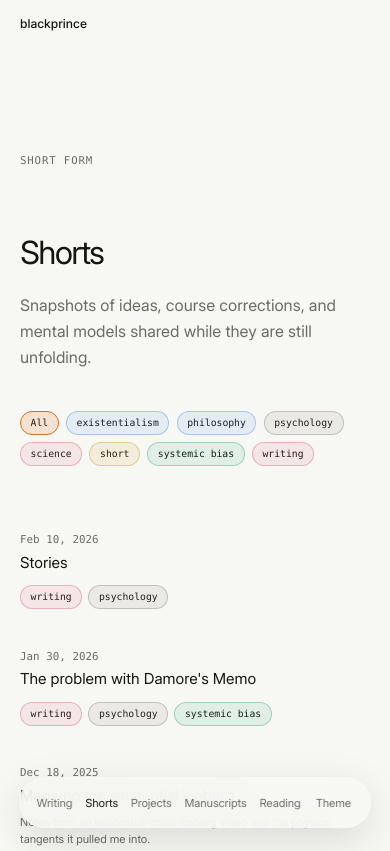
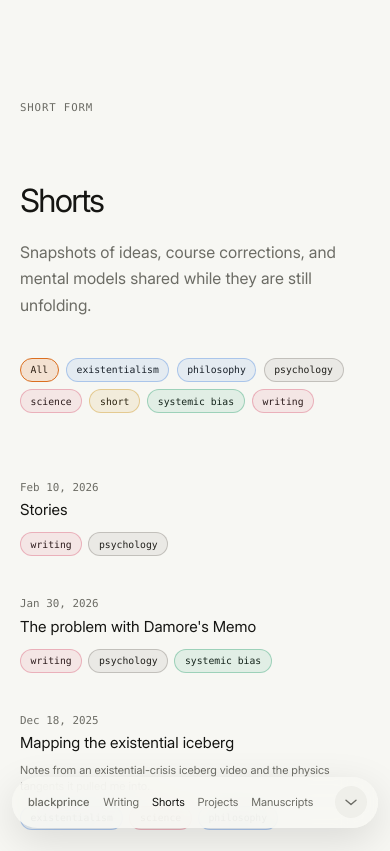
Before and after one commit to blackprince001/blackprince001.github.io, an Astro site: page /shorts in a window 390 px wide. Shown: the top 851 px of the page. Built offline with nearby package versions, Linux system fonts and the light colour scheme; Astro itself is replaced by a stand-in of ours; some packages are replaced by stand-ins of ours.

Commit message:
feat: add responsive collapsing navigation

```diff
--- a/src/layouts/BaseLayout.astro
+++ b/src/layouts/BaseLayout.astro
@@ -49,14 +49,17 @@ const nav = [
   </head>
   <body>
     <a class="skip-link" href="#main-content">Skip to content</a>
-    <header class="site-header">
-      <a class="wordmark" href="/#intro">blackprince</a>
-    </header>
-    <nav class="site-nav" aria-label="Primary navigation">
-      {nav.map(([label, href]) => (
-        <a href={href} aria-current={pathname.startsWith(href) ? "page" : undefined}>{label}</a>
-      ))}
-      <button class="theme-toggle" type="button" aria-label="Toggle color theme">Theme</button>
+    <nav class="site-nav" aria-label="Primary navigation" data-collapsed="false">
+      <a class="site-nav__home" href="/#intro" aria-current={pathname === "/" ? "page" : undefined}>blackprince</a>
+      <div class="site-nav__items" id="primary-navigation-items">
+        {nav.map(([label, href]) => (
+          <a href={href} aria-current={pathname.startsWith(href) ? "page" : undefined}>{label}</a>
+        ))}
+        <button class="theme-toggle" type="button" aria-label="Toggle color theme">Theme</button>
+      </div>
+      <button class="site-nav__toggle" type="button" aria-expanded="true" aria-controls="primary-navigation-items" aria-label="Collapse navigation">
+        <svg aria-hidden="true" viewBox="0 0 16 16" width="16" height="16"><path d="M3 6.25 8 10.5l5-4.25" /></svg>
+      </button>
     </nav>
     <main id="main-content"><slot /></main>
     <footer class="site-footer">
@@ -74,6 +77,27 @@ const nav = [
         root.classList.toggle("dark", next === "dark");
         localStorage.setItem("theme", next);
       });
+
+      const navigation = document.querySelector<HTMLElement>(".site-nav");
+      const navigationToggle = document.querySelector<HTMLButtonElement>(".site-nav__toggle");
+      let scrollEndTimer: number | undefined;
+
+      const setNavigationCollapsed = (collapsed: boolean) => {
+        if (!navigation || !navigationToggle) return;
+        navigation.dataset.collapsed = String(collapsed);
+        navigationToggle.setAttribute("aria-expanded", String(!collapsed));
+        navigationToggle.setAttribute("aria-label", collapsed ? "Expand navigation" : "Collapse navigation");
+      };
+
+      navigationToggle?.addEventListener("click", () => {
+        setNavigationCollapsed(navigation?.dataset.collapsed !== "true");
+      });
+      navigation?.addEventListener("focusin", () => setNavigationCollapsed(false));
+      window.addEventListener("scroll", () => {
+        setNavigationCollapsed(true);
+        window.clearTimeout(scrollEndTimer);
+        scrollEndTimer = window.setTimeout(() => setNavigationCollapsed(false), 180);
+      }, { passive: true });
     </script>
   </body>
 </html>
--- a/src/styles/global.css
+++ b/src/styles/global.css
@@ -122,37 +122,36 @@ button.tag-pill { cursor: pointer; }
   outline-offset: 4px;
 }
 
-.site-header {
-  display: flex;
-  align-items: center;
-  max-width: 80rem;
-  margin: 0 auto;
-  padding: 1.35rem clamp(1.25rem, 4vw, 3rem);
-  font-size: 0.76rem;
-}
-
-.wordmark { font-weight: 700; text-decoration: none; }
 .site-nav {
   position: fixed;
   z-index: 30;
   right: 50%;
   bottom: 1rem;
-  display: flex;
+  display: grid;
+  grid-template-columns: auto minmax(0, 1fr) auto;
   align-items: center;
-  gap: clamp(0.8rem, 2vw, 1.35rem);
+  gap: 0.85rem;
+  width: max-content;
   max-width: calc(100vw - 1.5rem);
-  overflow-x: auto;
+  overflow: hidden;
   border-radius: 999px;
-  padding: 0.8rem 1.1rem;
+  padding: 0.6rem 0.7rem 0.6rem 1rem;
   background: color-mix(in srgb, var(--page) 88%, transparent);
   box-shadow: 0 0.75rem 2.5rem rgb(0 0 0 / 12%);
   backdrop-filter: blur(18px);
   transform: translateX(50%);
-  scrollbar-width: none;
+  transition: gap 180ms ease-out, padding 180ms ease-out;
 }
-.site-nav::-webkit-scrollbar { display: none; }
-.site-nav a { color: var(--muted); text-decoration: none; transition: color 140ms ease; }
+.site-nav__home { flex: 0 0 auto; font-weight: 700; }
+.site-nav__items { display: flex; align-items: center; gap: clamp(0.8rem, 2vw, 1.35rem); max-width: 60rem; overflow-x: auto; opacity: 1; transition: max-width 180ms ease-out, opacity 120ms ease-out, transform 180ms ease-out; scrollbar-width: none; }
+.site-nav__items::-webkit-scrollbar { display: none; }
+.site-nav[data-collapsed="true"] { gap: 0.4rem; padding-right: 0.6rem; }
+.site-nav[data-collapsed="true"] .site-nav__items { max-width: 0; overflow: hidden; opacity: 0; pointer-events: none; transform: translateY(0.35rem); }
+.site-nav a { color: var(--muted); text-decoration: none; white-space: nowrap; transition: color 140ms ease; }
 .site-nav a:hover, .site-nav a[aria-current="page"] { color: var(--ink); }
+.site-nav__toggle { display: grid; flex: 0 0 auto; place-items: center; width: 2rem; height: 2rem; border: 0; border-radius: 999px; padding: 0; background: var(--surface); color: var(--muted); cursor: pointer; }
+.site-nav__toggle svg { fill: none; stroke: currentColor; stroke-linecap: round; stroke-linejoin: round; stroke-width: 1.4; transition: transform 180ms ease-out; }
+.site-nav[data-collapsed="true"] .site-nav__toggle svg { transform: rotate(180deg); }
 
 .theme-toggle {
   min-width: 2.5rem;
@@ -502,8 +501,9 @@ button.project-media-tile { padding: 0; cursor: zoom-in; }
 }
 
 @media (max-width: 36rem) {
-  .site-header { padding-top: 1rem; }
-  .site-nav { justify-content: flex-start; width: max-content; font-size: 0.7rem; }
+  .site-nav { width: calc(100vw - 1.5rem); font-size: 0.7rem; }
+  .site-nav[data-collapsed="true"] { width: auto; }
+  .site-nav__items { min-width: 0; }
   .hero { padding-top: 4.5rem; }
   .section-heading { align-items: start; }
   .project-meta { align-items: start; flex-direction: column; }
```
Also changed, not shown: docs/redesign/PHASE_2_CONTENT_MIGRATION.md (+2 -0 lines).
